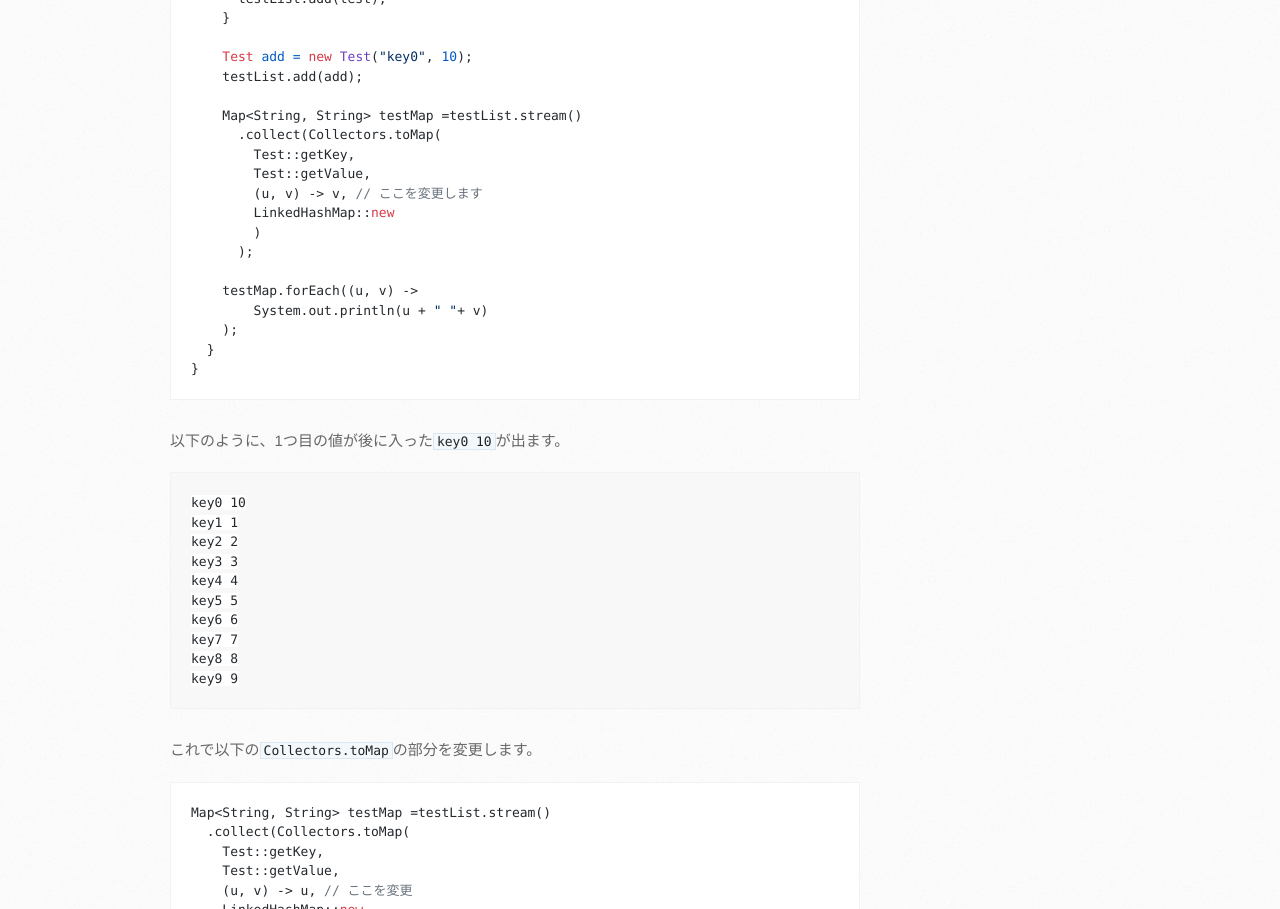
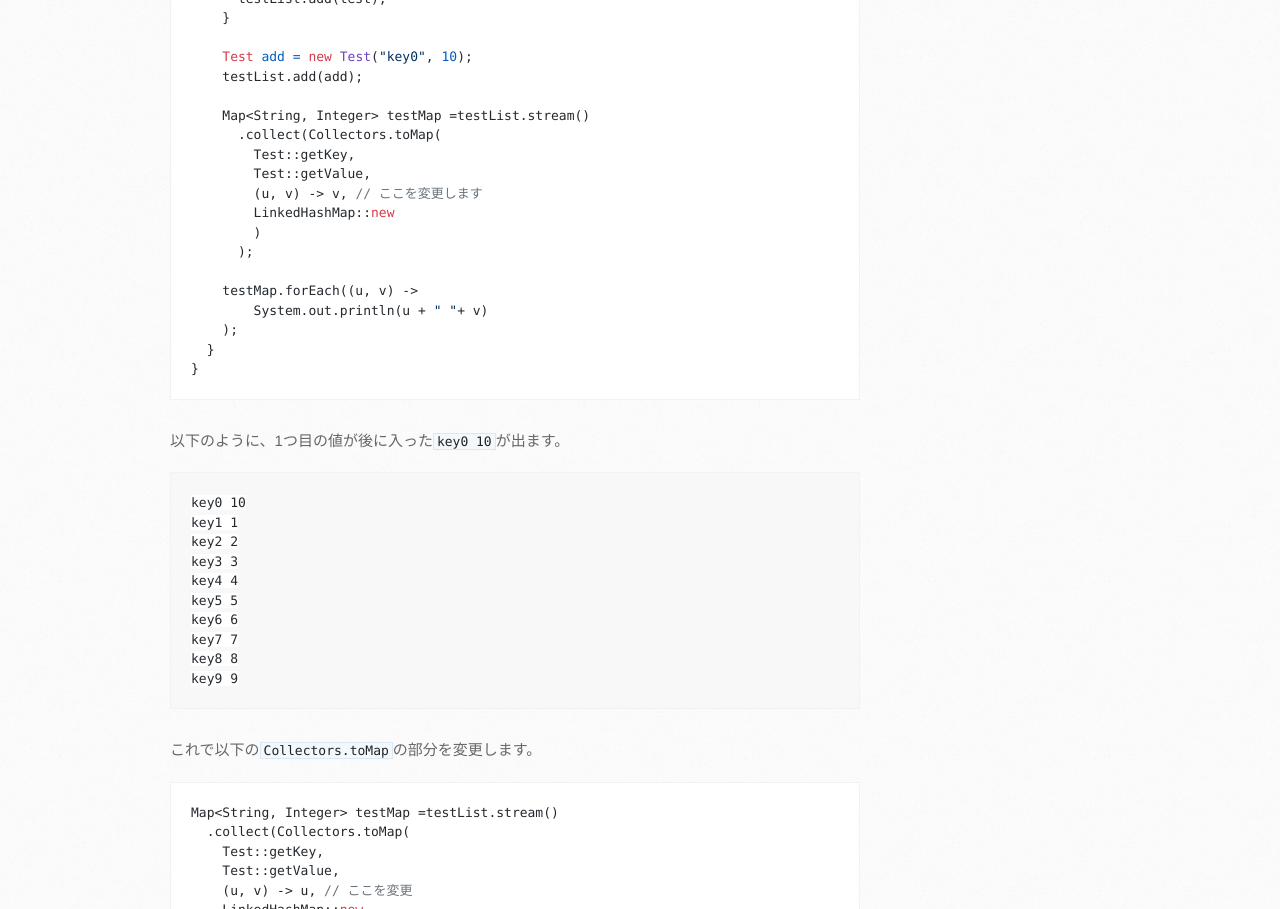
Before and after one commit to mtaketani113/mtaketani113.github.io, a Jekyll site: the page built from it/java/listToMapSortParam.md, in a window 1280 px wide and 1400 px high, scrolled down 760 px. Shown: the part 211-1120 px from the top of the window. Built offline with Jekyll 4.4.1, drawn with Linux system fonts in a browser that asks for light colours; nearby versions of some CDN libraries; comment, search, counter and statistics services are not loaded; the repository's description, which GitHub fills in, is left out; part of the change alters nothing that is shown.

Commit message:
記載ミスを修正

````diff
--- a/it/java/listToMapSortParam.md
+++ b/it/java/listToMapSortParam.md
@@ -45,7 +45,7 @@ public class Main {
     Test add = new Test("key0", 10);
     testList.add(add);
 
-    Map<String, String> testMap =testList.stream()
+    Map<String, Integer> testMap =testList.stream()
       .collect(Collectors.toMap(
         Test::getKey,
         Test::getValue,
@@ -79,7 +79,7 @@ key9 9
 これで以下の`Collectors.toMap`の部分を変更します。
 
 ```Java
-Map<String, String> testMap =testList.stream()
+Map<String, Integer> testMap =testList.stream()
   .collect(Collectors.toMap(
     Test::getKey,
     Test::getValue,
````
